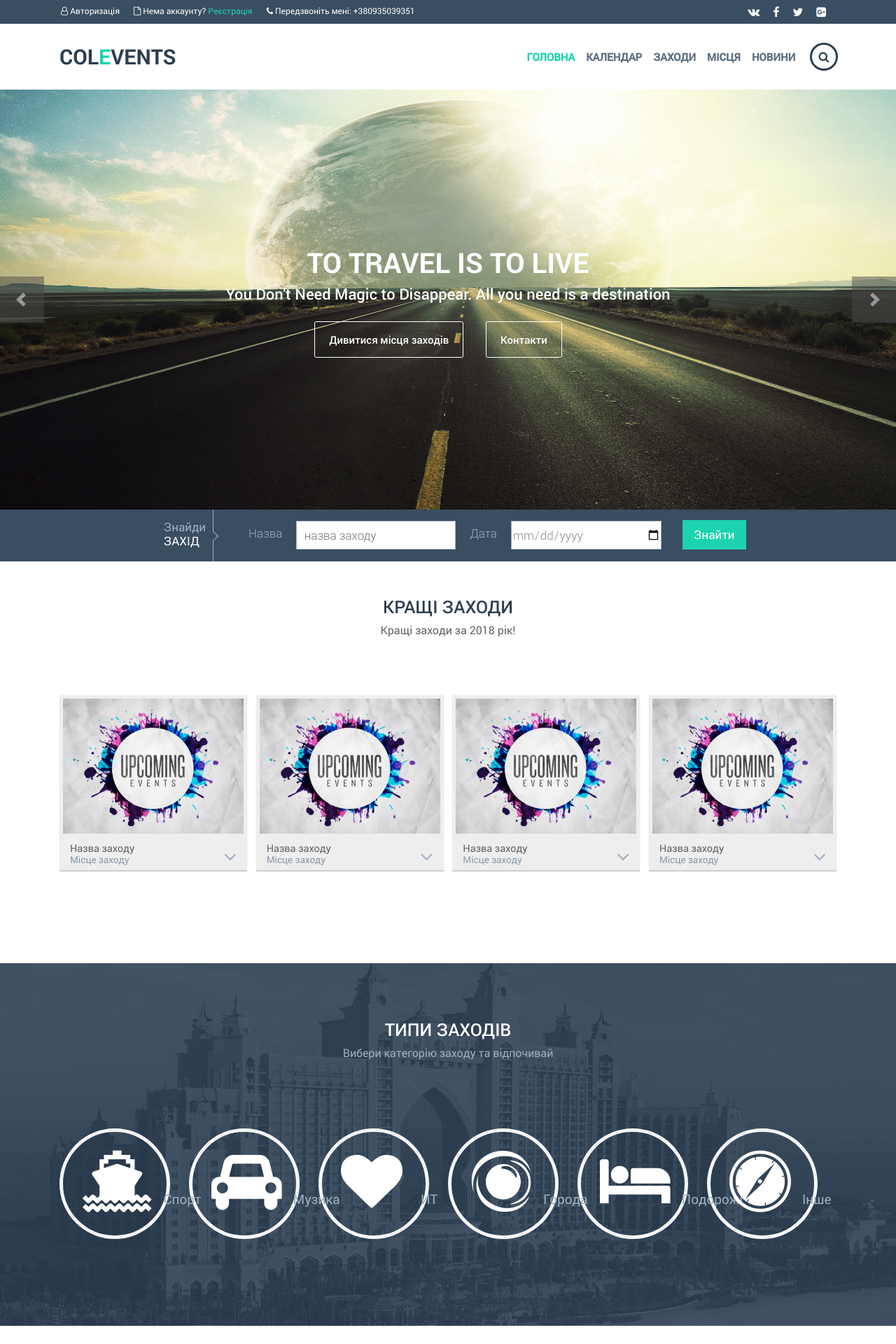
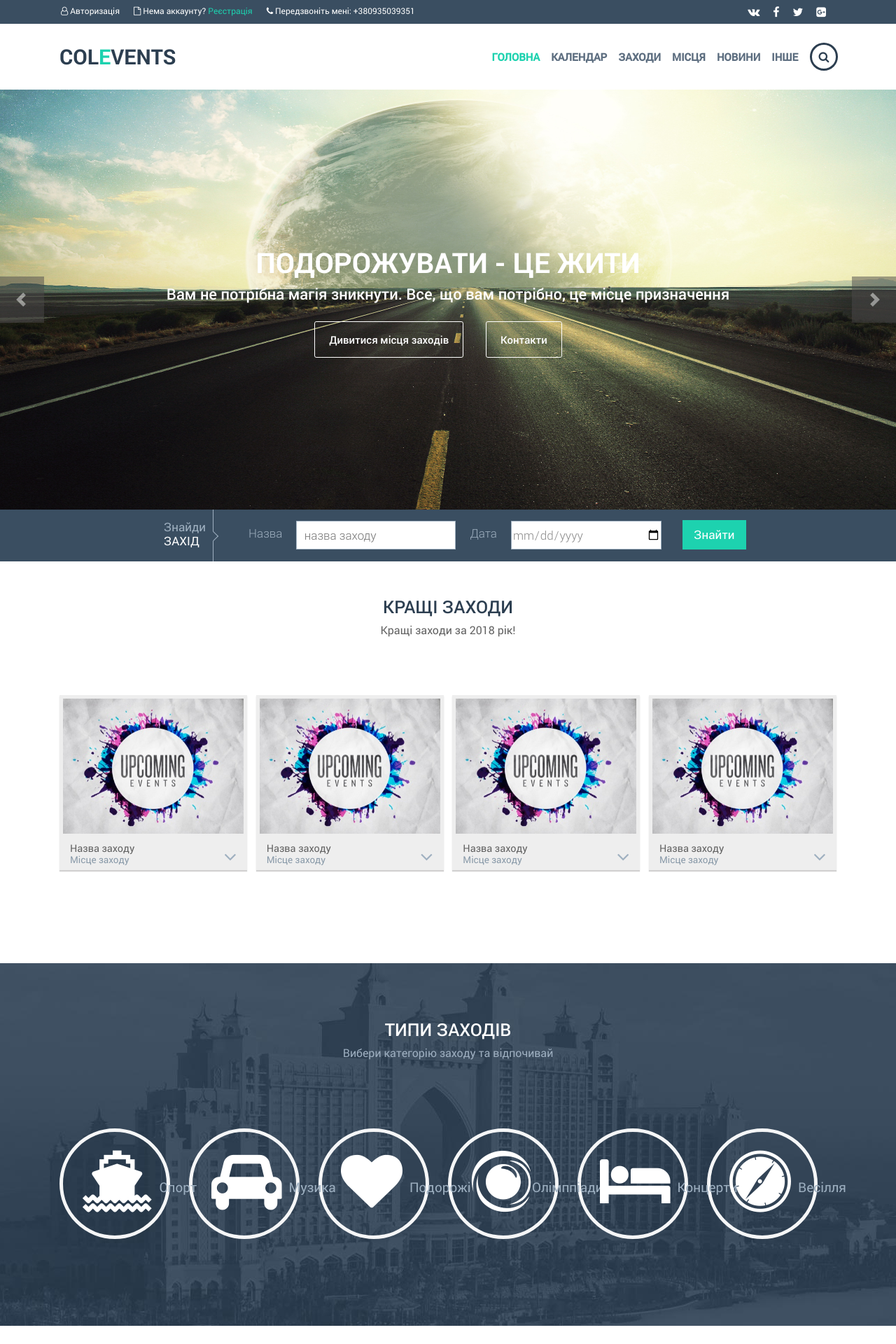
Before and after one commit to xelinel32/event-organizer, a PHP site: page / in a window 1280 px wide. Shown: the top 1920 px of the page at 70% size. Run offline with PHP 8.4, Linux system fonts and the light colour scheme.

Commit message:
last front

```diff
--- a/app/css/main.css
+++ b/app/css/main.css
@@ -154,7 +154,7 @@ img {
   box-shadow: 0px 3px 1px 0 rgba(0, 0, 0, 0.25);
 }
 .main_menu .sf-menu {
-  margin: 8px 17px 0 50px;
+  margin: 8px 17px 0 0;
 }
 .main_menu .sf-menu a {
   background: #fff;
@@ -423,14 +423,16 @@ img {
   padding-top: 50px;
   font-family: "RobotoRegular";
   font-size: 19px;
-  line-height: 2.9;
   color: #9dafc0;
 }
 .SingEventCategory span:hover {
   color: #1dd2af;
 }
 #left {
-  margin-left: 16px;
+  margin-left: 10px;
+}
+#lefti{
+  margin-left: 0;
 }
 #lefts {
   margin-left: 26px;
--- a/app/include/event-bar.php
+++ b/app/include/event-bar.php
@@ -48,22 +48,22 @@
                      </div>
                      <div class="SingEventCategory">
                          <a href="../pages/categories.php"><i class="fa fa-heart" aria-hidden="true"></i>
-                         <span id="lefts">ИТ</span>
+                         <span id="left">Подорожі</span>
                         </a>
                      </div>
                      <div class="SingEventCategory">
                             <a href="../pages/categories.php"><i class="fa fa-eercast" aria-hidden="true"></i>
-                        <span id="left">Города</span>
+                        <span id="lefti">Олімппіади</span>
                         </a>
                      </div>
                      <div class="SingEventCategory">
                         <a href="../pages/categories.php"><i class="fa fa-bed" aria-hidden="true"></i>
-                        <span id="left">Подорожі</span>
+                        <span id="left">Концерти</span>
                     </a>
                      </div>
                      <div class="SingEventCategory">
                         <a href="../pages/categories.php"><i class="fa fa-safari" aria-hidden="true"></i>
-                        <span id="left">Інше</span>
+                        <span id="left">Весілля</span>
                     </a>
                      </div>
                 </div>
--- a/app/include/footer.php
+++ b/app/include/footer.php
@@ -15,10 +15,10 @@
         <h3>Останні заходи</h3>
         <div class="LatestNews">
         <img src="../img/ava.jpg" alt="ava">
-        <b>Назва заходу</b>
+        <b><a href="../pages/big_events.php">Назва заходу</a></b>
             <br><span>December 12:39, 22.05.2018</span>
             <br><img src="../img/ava.jpg" alt="ava">
-        <b>Назва заходу</b>
+        <b><a href="../pages/big_events.php">Назва заходу</a></b>
             <br><span>December 12:39, 22.05.2018</span>
         </div>
     </div>
@@ -70,7 +70,8 @@
                         <li><a <?=activemenu("full_calendar.php")?> href="../pages/full_calendar">Календар</a> ::</li>
                         <li><a <?=activemenu("events.php")?> href="../pages/events">Заходи</a> ::</li>
                         <li><a <?=activemenu("profile.php")?> href="../pages/profile">Місця</a> ::</li>
-                        <li><a <?=activemenu("news.php")?> href="../pages/news">Новини</a></li>
+                        <li><a <?=activemenu("news.php")?> href="../pages/news">Новини</a> ::</li>
+                        <li><a <?=activemenu("moreinfo.php")?> href="../pages/moreinfo">Інше</a></li>
                     </ul>
                     </div>
                     <span>Copyright &copy Colevents. Всі права захищені 2018.</span>
--- a/app/include/header.php
+++ b/app/include/header.php
@@ -54,6 +54,7 @@ function activemenu($activemenu)
                   </li>
                   <li><a <?=activemenu("location.php")?> href="../pages/location">Місця</a></li>
                   <li><a <?=activemenu("news.php")?> href="../pages/news">Новини</a></li>
+                  <li><a <?=activemenu("moreinfo.php")?> href="../pages/moreinfo">Інше</a></li>
                 </ul>
                 <div class="search_menu">
                   <a data-toggle="modal" data-target="#SearchModal" href="#"><i class="fa fa-search" aria-hidden="true"></i></a>
--- a/app/include/main.php
+++ b/app/include/main.php
@@ -7,8 +7,8 @@
     <div class="carousel-item active">
       <img src="../img/travel.jpg" alt="Los Angeles">
       <div class="carousel-caption">
-    <div class="slider-info"><h3>To travel is to live</h3>
-    <p>You Don't Need Magic to Disappear. All you need is a destination</p>
+    <div class="slider-info"><h3>Подорожувати - це жити</h3>
+    <p>Вам не потрібна магія зникнути. Все, що вам потрібно, це місце призначення</p>
     <div class="slider-btn">
         <a href="../pages/location.php">Дивитися місця заходів</a>
         <a href="../pages/moreinfo.php">Контакти</a>
@@ -19,8 +19,8 @@
     <div class="carousel-item">
       <img src="../img/travel_1.jpg" alt="Chicago">
       <div class="carousel-caption">
-    <div class="slider-info"><h3>To travel is to live</h3>
-    <p>You Don't Need Magic to Disappear. All you need is a destination</p>
+    <div class="slider-info"><h3>Подорожувати - це жити</h3>
+    <p>Вам не потрібна магія зникнути. Все, що вам потрібно, це місце призначення</p>
     <div class="slider-btn">
         <a href="../pages/location.php">Дивитися місця заходів</a>
         <a href="../pages/moreinfo.php">Контакти</a>
@@ -31,8 +31,8 @@
     <div class="carousel-item">
       <img src="../img/travel_2.jpg" alt="New York">
       <div class="carousel-caption">
-    <div class="slider-info"><h3>To travel is to live</h3>
-    <p>You Don't Need Magic to Disappear. All you need is a destination</p>
+    <div class="slider-info"><h3>Подорожувати - це жити</h3>
+    <p>Вам не потрібна магія зникнути. Все, що вам потрібно, це місце призначення</p>
     <div class="slider-btn">
         <a href="../pages/location.php">Дивитися місця заходів</a>
         <a href="../pages/moreinfo.php">Контакти</a>
--- a/app/include/news.php
+++ b/app/include/news.php
@@ -12,7 +12,7 @@
                 <?php for ($i=0; $i < 3; $i++) {
                     echo '<div class="CommentEventOne">
                     <p>Нам дуже сподобався цей сервісНам дуже сподобався цей сервісНам дуже сподобався цей сервіс
-                    <br><b>Клієнт</b>
+                    <br><b>User</b>
                     <br><span>Дата - 22.08.2018р</span>
                     </p>
                 </div>';
--- a/app/modal_window.php
+++ b/app/modal_window.php
@@ -62,7 +62,7 @@
       <div class="modal-body">
 	  	<div class="RegisterModal">
 	  		<h3>Пошук по сайту</h3><br>
-		<form action="" class="FormRegisterModal" method="post">
+		<form action="../app/pages/search" class="FormRegisterModal" method="post">
 				<input type="search" name="search" id="search_inp" required placeholder="Що бажаэте знайти?">
 				<button type="submit">Шукати</button>
 		</form>
--- a/sass/hard_style.sass
+++ b/sass/hard_style.sass
@@ -11,7 +11,7 @@ $green: #1dd2af
 	p
 		float: right
 		border-right: 1px solid $gray
-		padding-right: 10px
+		padding-right: 35px
 		margin-bottom: 0px
 		padding-top: 15px
 		padding-bottom: 20px
```
Also changed, not shown: other parts of app/css/main.css (+24 -1 lines), app/pages/big_news.php (renamed from app/libs/html5shiv/respond.min.js, +75 -6 lines), app/pages/events.php (+7 -2 lines), app/pages/location.php (+6 -1 lines), app/img/location.jpg (added).
